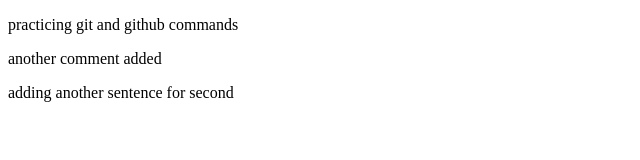
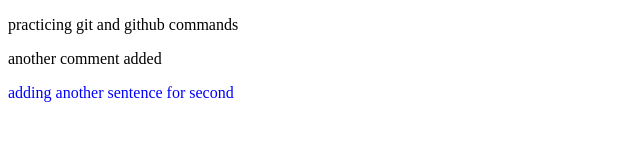
Before and after one commit to Kunallearns/SampleRepo-mediatrav, a plain HTML site: page index.html in a window 1280 px wide. Shown: the whole page, without its empty margins (0-640 px from the left). Drawn offline with Linux system fonts and the light colour scheme.

Commit message:
added css color property

```diff
--- a/index.html
+++ b/index.html
@@ -12,6 +12,8 @@
     <p>practicing git and github commands</p>
       <p>another comment added</p>
 
-      <p>adding another sentence for second </p>
+      <p style ="color: blue;">adding another sentence for second </p>
+
+
 </body>
 </html>
```
